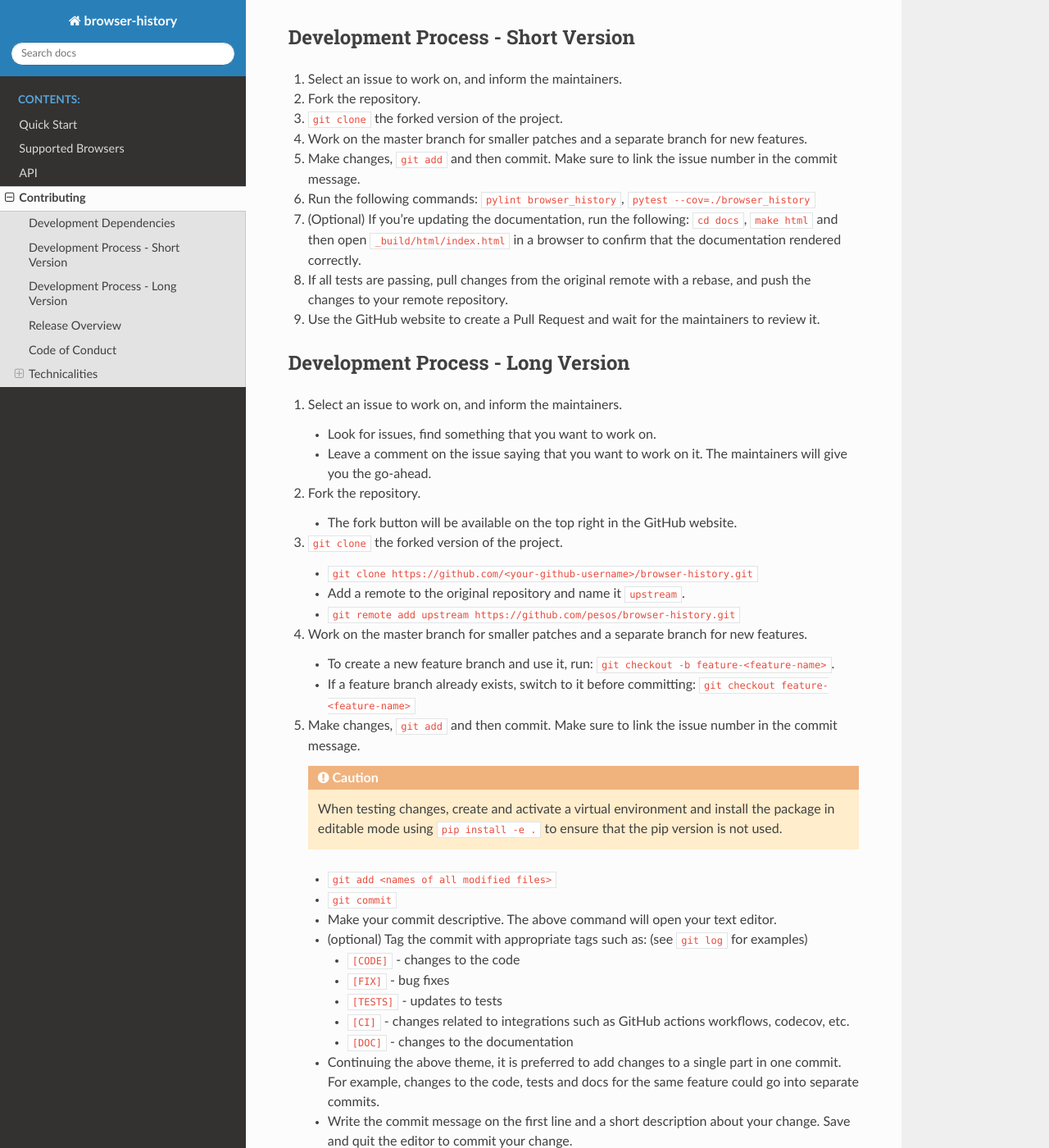
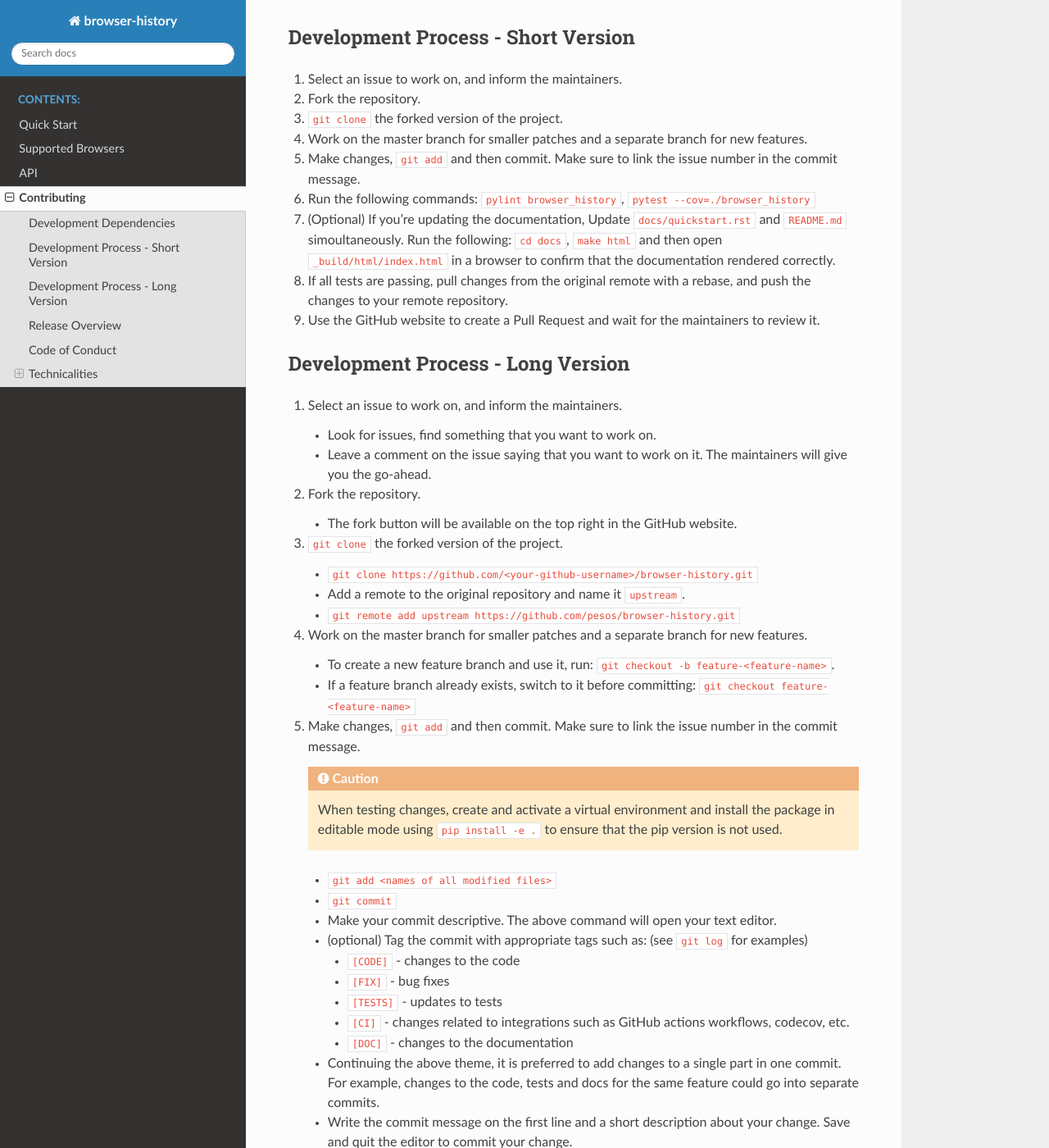
Before and after one commit to browser-history/browser-history, a Sphinx documentation site: the page built from docs/contributing.rst, in a window 1280 px wide and 1400 px high, scrolled down 445 px. Shown: the whole window at 82% size. Built offline with Sphinx 7.4.7 and the Read the Docs theme 2.0.0, drawn with Linux system fonts in a browser that asks for light colours; some of the changed text lies outside the part shown.

Commit message:
[DOC] Add 'Simoultaneous updation of quickstart.rst & README.md' to CONTRIBUTING.md

```diff
--- a/docs/contributing.rst
+++ b/docs/contributing.rst
@@ -24,8 +24,8 @@ Development Process - Short Version
 #. Work on the master branch for smaller patches and a separate branch for new features.
 #. Make changes, ``git add`` and then commit. Make sure to link the issue number in the commit message.
 #. Run the following commands: ``pylint browser_history``, ``pytest --cov=./browser_history``
-#. (Optional) If you're updating the documentation, run the following: ``cd docs``, ``make html``
-   and then open ``_build/html/index.html`` in a browser to confirm that the documentation rendered correctly.
+#. (Optional) If you're updating the documentation, Update ``docs/quickstart.rst`` and ``README.md`` simoultaneously.
+   Run the following: ``cd docs``, ``make html`` and then open ``_build/html/index.html`` in a browser to confirm that the documentation rendered correctly.
 #. If all tests are passing, pull changes from the original remote with a rebase, and push the changes to your remote repository.
 #. Use the GitHub website to create a Pull Request and wait for the maintainers to review it.
 
@@ -78,6 +78,8 @@ Development Process - Long Version
    * ``pytest --cov=./browser_history`` - ensure that all tests pass.
 
 #. (Optional) If you're updating the documentation, run the following:
+
+   .. caution:: If you're updating ``docs/quickstart.rst`` simoultaneously update ``README.md``.
 
    * Change to the docs directory: ``cd docs``
    * Build the documentation: ``make html``
```
